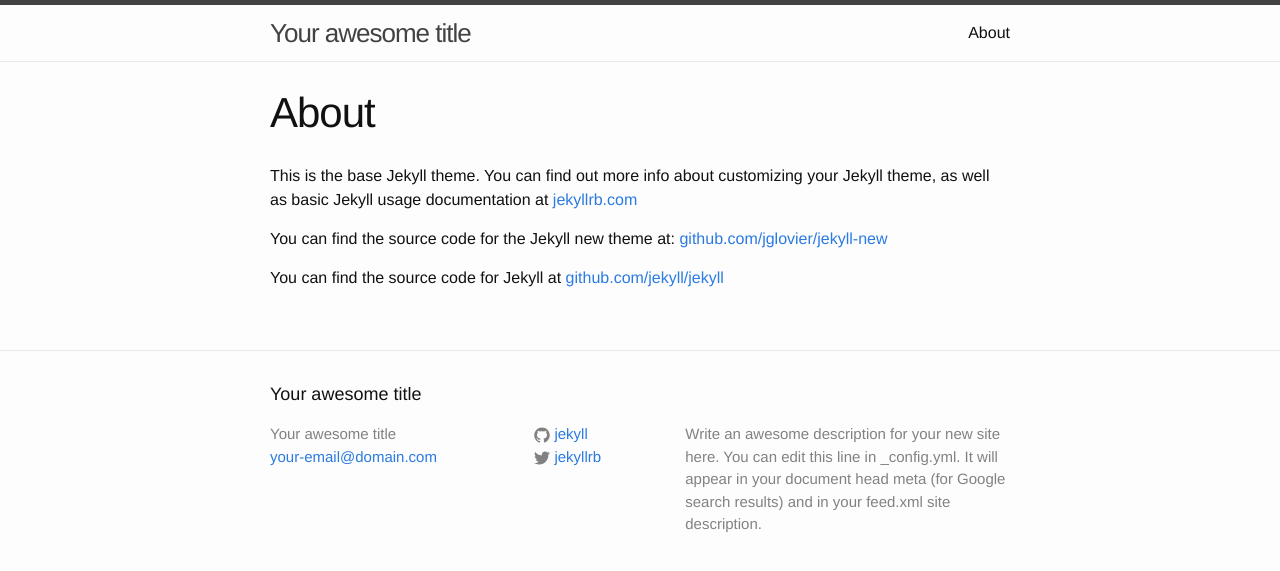
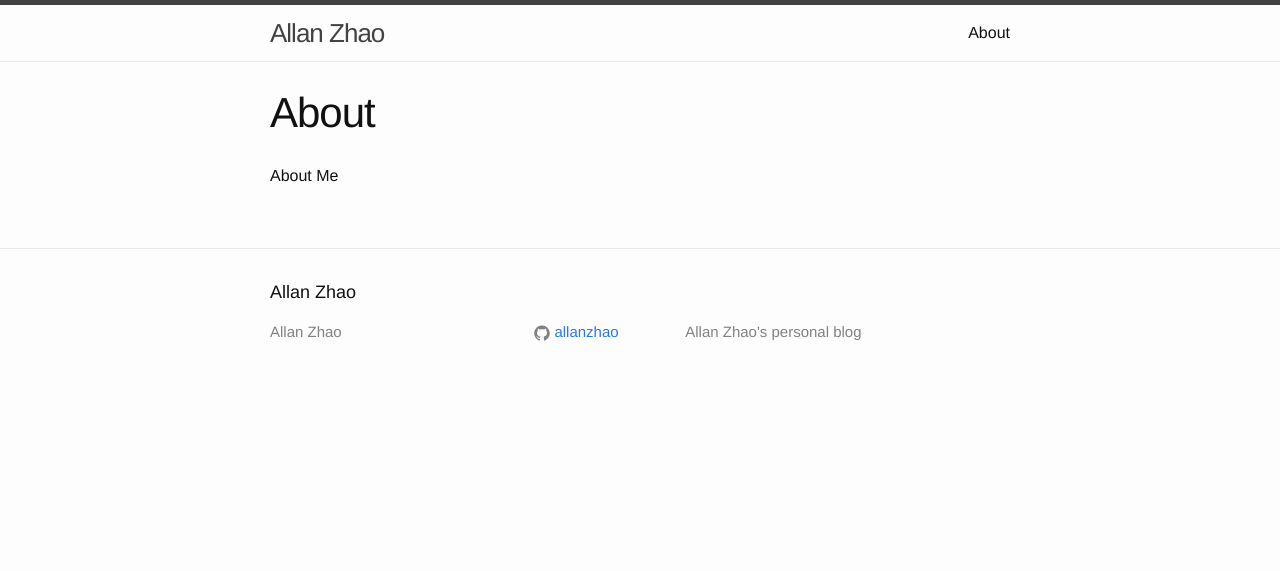
Before and after one commit to allanzhao/allanzhao.github.io, a Jekyll site: the page built from about.md, in a window 1280 px wide. Shown: the top 571 px of the page. Built offline with Jekyll 4.4.1, drawn with Linux system fonts in a browser that asks for light colours.

Commit message:
Edited config and about page

```diff
--- a/_config.yml
+++ b/_config.yml
@@ -1,14 +1,12 @@
 # Site settings
-title: Your awesome title
-email: your-email@domain.com
+title: Allan Zhao
+#email: your-email@domain.com
 description: > # this means to ignore newlines until "baseurl:"
-  Write an awesome description for your new site here. You can edit this
-  line in _config.yml. It will appear in your document head meta (for
-  Google search results) and in your feed.xml site description.
+  Allan Zhao's personal blog
 baseurl: "" # the subpath of your site, e.g. /blog/
-url: "http://yourdomain.com" # the base hostname & protocol for your site
-twitter_username: jekyllrb
-github_username:  jekyll
+url: "http://allanzhao.com" # the base hostname & protocol for your site
+#twitter_username: jekyllrb
+github_username: allanzhao
 
 # Build settings
 markdown: kramdown
--- a/about.md
+++ b/about.md
@@ -4,8 +4,4 @@ title: About
 permalink: /about/
 ---
 
-This is the base Jekyll theme. You can find out more info about customizing your Jekyll theme, as well as basic Jekyll usage documentation at [jekyllrb.com](http://jekyllrb.com/)
-
-You can find the source code for the Jekyll new theme at: [github.com/jglovier/jekyll-new](https://github.com/jglovier/jekyll-new)
-
-You can find the source code for Jekyll at [github.com/jekyll/jekyll](https://github.com/jekyll/jekyll)
+About Me
```
